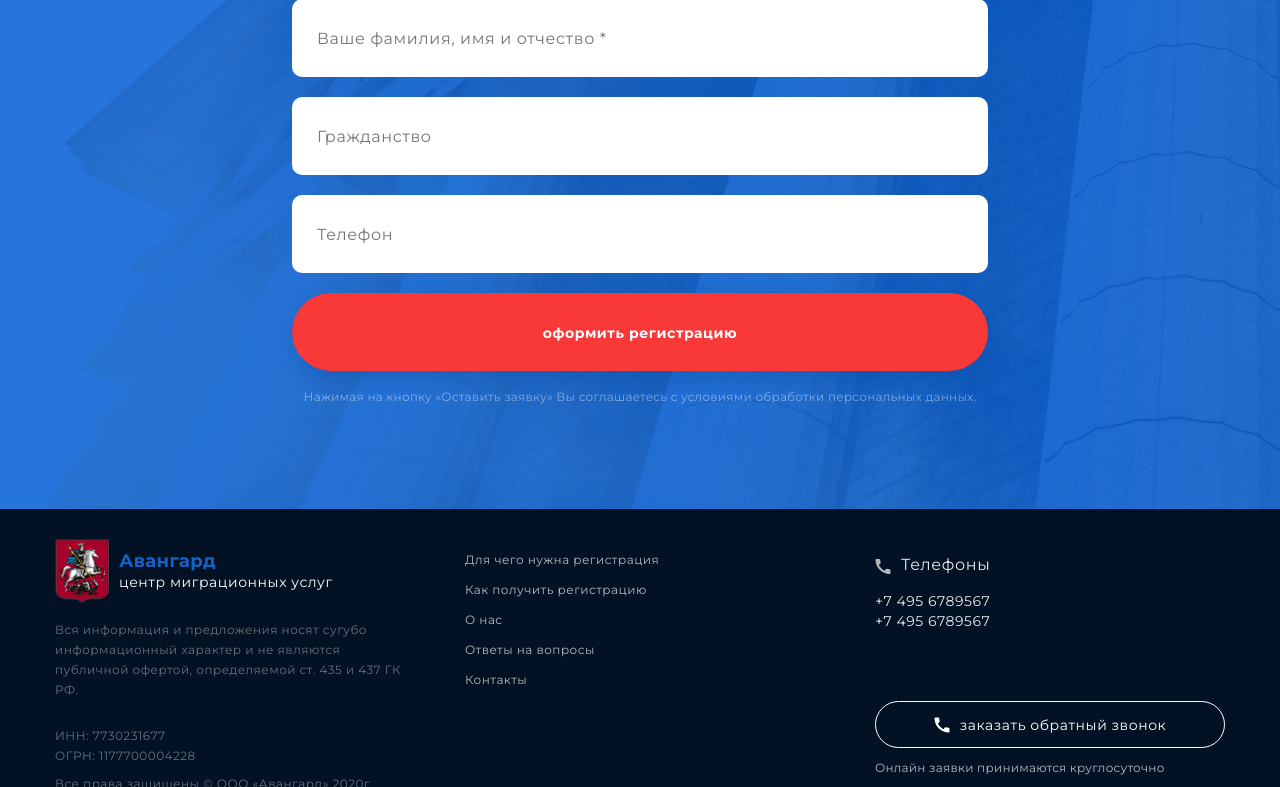
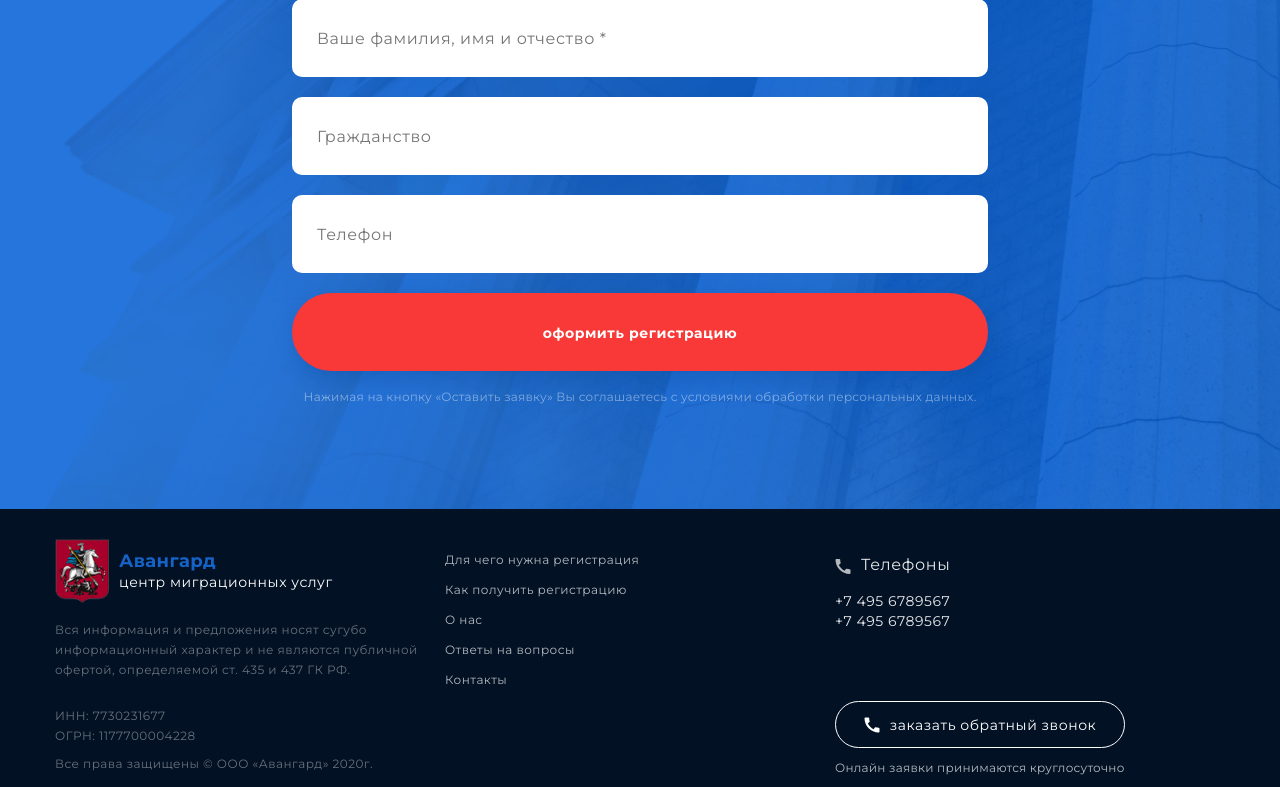
Before and after one commit to netexsu/Avangard, a PHP site: page / in a window 1280 px wide. Shown: the part 5713-6500 px from the top of the page. Run offline with PHP 8.4, Linux system fonts and the light colour scheme; style sheets or scripts are compiled from the project's sources.

Commit message:
поправки в медиа

```diff
--- a/#src/pug/blocks/footer.pug
+++ b/#src/pug/blocks/footer.pug
@@ -10,9 +10,9 @@ footer.footer
         .block-footer__text-info Вся информация и предложения носят сугубо информационный характер и не являются публичной офертой, определяемой ст. 435 и 437 ГК РФ.
         .block-footer__text-ogrn ИНН: 7730231677 <br> ОГРН: 1177700004228
         .block-footer__text-copyright Все права защищены © ООО «Авангард»  2020г.
-      .block-footer__item
+      .block-footer__item#block-footer__item2
           .menu
-            ul.menu__links.block-footer__links
+            ul.block-footer__links
               li.menu__link.block-footer__link
                 a(href="#") Для чего нужна регистрация
               li.menu__link.block-footer__link
--- a/#src/pug/blocks/reg-step.pug
+++ b/#src/pug/blocks/reg-step.pug
@@ -18,4 +18,4 @@ section.reg-step
         .block-step__img
           img(src="/dist/img/reg-step03.svg", alt="")
         h5.block-step__text-title Оплатите и заберите
-        p.block-step__text Вам необходимо явится в МФЦ для подачи документов при присутствии собственника жилья, оплатить и забрать регистрацию
+        p.block-step__text Вам необходимо явится в МФЦ для подачи документов в присутствии собственника жилья, оплатить и забрать регистрацию
--- a/#src/scss/blocks/_footer.scss
+++ b/#src/scss/blocks/_footer.scss
@@ -11,7 +11,7 @@
 
   &__item {
     // min-width: 320px;
-    width: calc(100% / 3 - 40px);
+    width: calc(100% / 3 - 0px);
   }
 
   &__logo{
@@ -40,6 +40,7 @@
   &__links {
     display: flex;
     flex-direction: column;
+    list-style-type: none;
   }
 
   &__link {
@@ -73,6 +74,7 @@
   &_transp {
     margin-top: 70px;
     border: 1px solid #ffffff;
+    max-width: 290px;
   }
 
   &__text-application {
@@ -88,3 +90,22 @@
     // text-align: center;
   }
 }
+
+
+
+@media screen and (max-width: $Large) {
+
+}
+
+@media screen and (max-width: $Medium) {
+  .block-footer {
+    flex-wrap: nowrap;
+  }
+  .block-footer__item {
+    width: calc(100% / 2 - 20px);
+  }
+
+  #block-footer__item2 {
+    display: none;
+  }
+}
--- a/#src/scss/blocks/_reg-example.scss
+++ b/#src/scss/blocks/_reg-example.scss
@@ -66,3 +66,13 @@
     margin-top: 20px;
   }
 }
+
+@media screen and (max-width: $Medium) {
+  .block-example__texts {
+    padding: 0 80px;
+  }
+
+  .block-example__text-marker {
+    flex: 0 1 350px;
+  }
+}
--- a/#src/scss/blocks/_reg-info.scss
+++ b/#src/scss/blocks/_reg-info.scss
@@ -21,8 +21,16 @@
   }
 }
 
+
+@media screen and (max-width: $Large) {
+  .block-items__item {
+    flex: 1 0 200px;
+
+  }
+}
+
 @media screen and (max-width: $Medium) {
   .block-items__item {
-    width: calc((100% / 2) - 20px);
+    flex: 1 0 200px;
   }
 }
--- a/#src/scss/blocks/_reg-step.scss
+++ b/#src/scss/blocks/_reg-step.scss
@@ -92,3 +92,19 @@
     font-size: 14px;
   }
 }
+
+@media screen and (max-width: $Medium) {
+  .block-step {
+    flex-direction: column;
+    // justify-content: center;
+    height: auto;
+  }
+
+  .block-step__item {
+    width: 100%;
+    margin-top: 20px;
+  }
+  #reg-step01 {
+    // align-self: center;
+  }
+}
```
